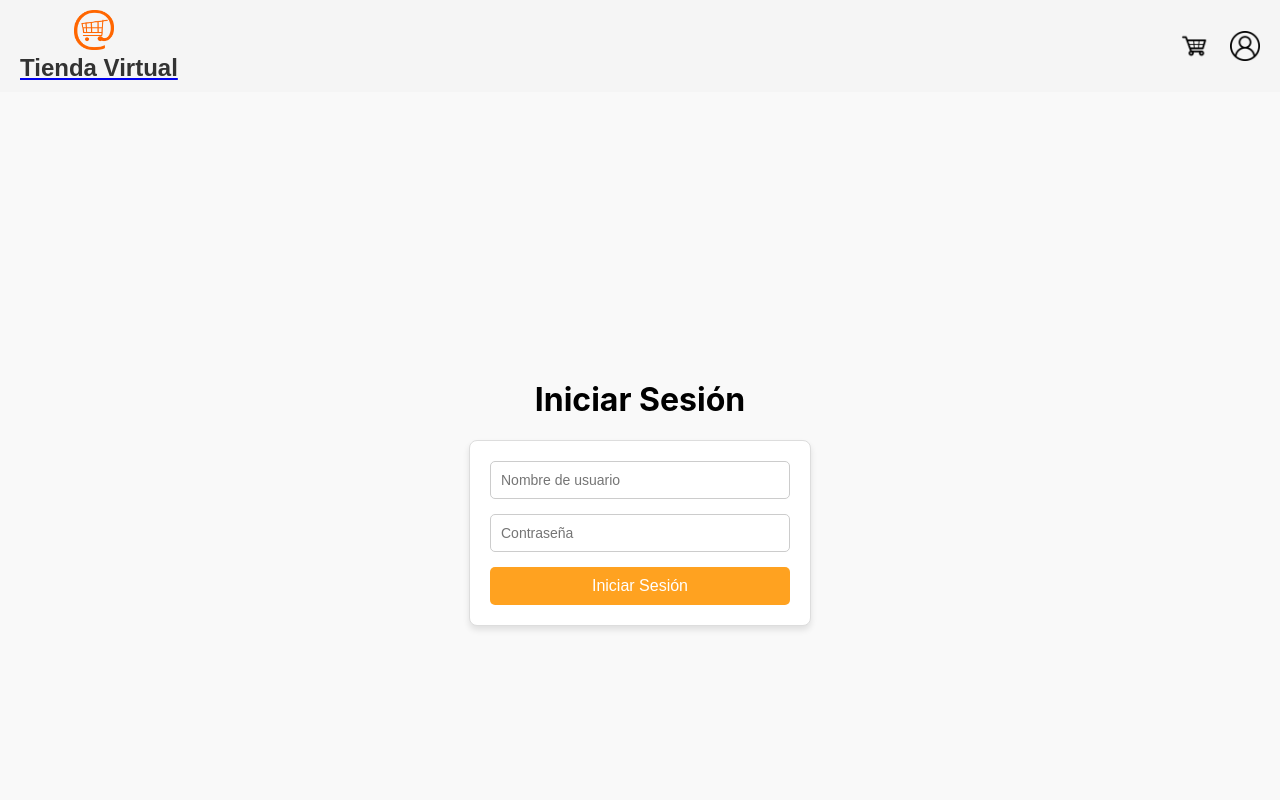
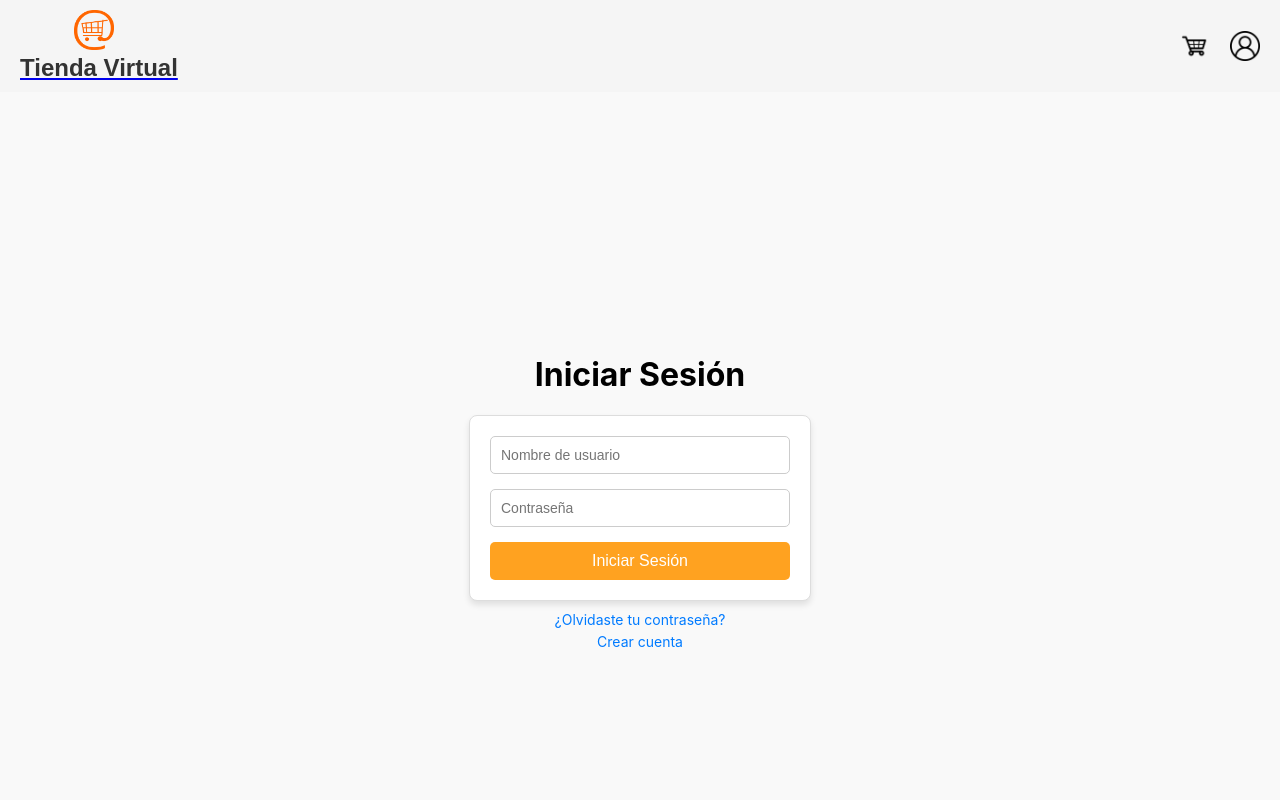
Before and after one commit to paulzuri/proyectoscrum, a React (Create React App) app in the folder frontend/proyectoscrum/: page /login in a window 1280 px wide. Shown: the top 800 px of the page. Built offline with nearby package versions, Linux system fonts and the light colour scheme; no server answers.

Commit message:
Adicion al login

```diff
--- a/frontend/proyectoscrum/src/LoginPage.css
+++ b/frontend/proyectoscrum/src/LoginPage.css
@@ -40,3 +40,23 @@
   .login-form button:hover {
     background-color: #b36b00;
   }
+
+  .login-links {
+    margin-top: 10px;
+    display: flex;
+    flex-direction: column;
+    align-items: center;
+    gap: 5px;
+  }
+
+  .login-link {
+    font-size: 14px;
+    color: #007bff;
+    text-decoration: none;
+    transition: color 0.3s ease;
+  }
+
+  .login-link:hover {
+    color: #0056b3;
+    text-decoration: underline;
+  }
--- a/frontend/proyectoscrum/src/LoginPage.js
+++ b/frontend/proyectoscrum/src/LoginPage.js
@@ -32,6 +32,14 @@ const LoginPage = () => {
         />
         <button type="submit">Iniciar Sesión</button>
       </form>
+      <div className="login-links">
+        <a href="/forgot-password" className="login-link">
+          ¿Olvidaste tu contraseña?
+        </a>
+        <a href="/signup" className="login-link">
+          Crear cuenta
+        </a>
+      </div>
     </div>
   );
 };
```
